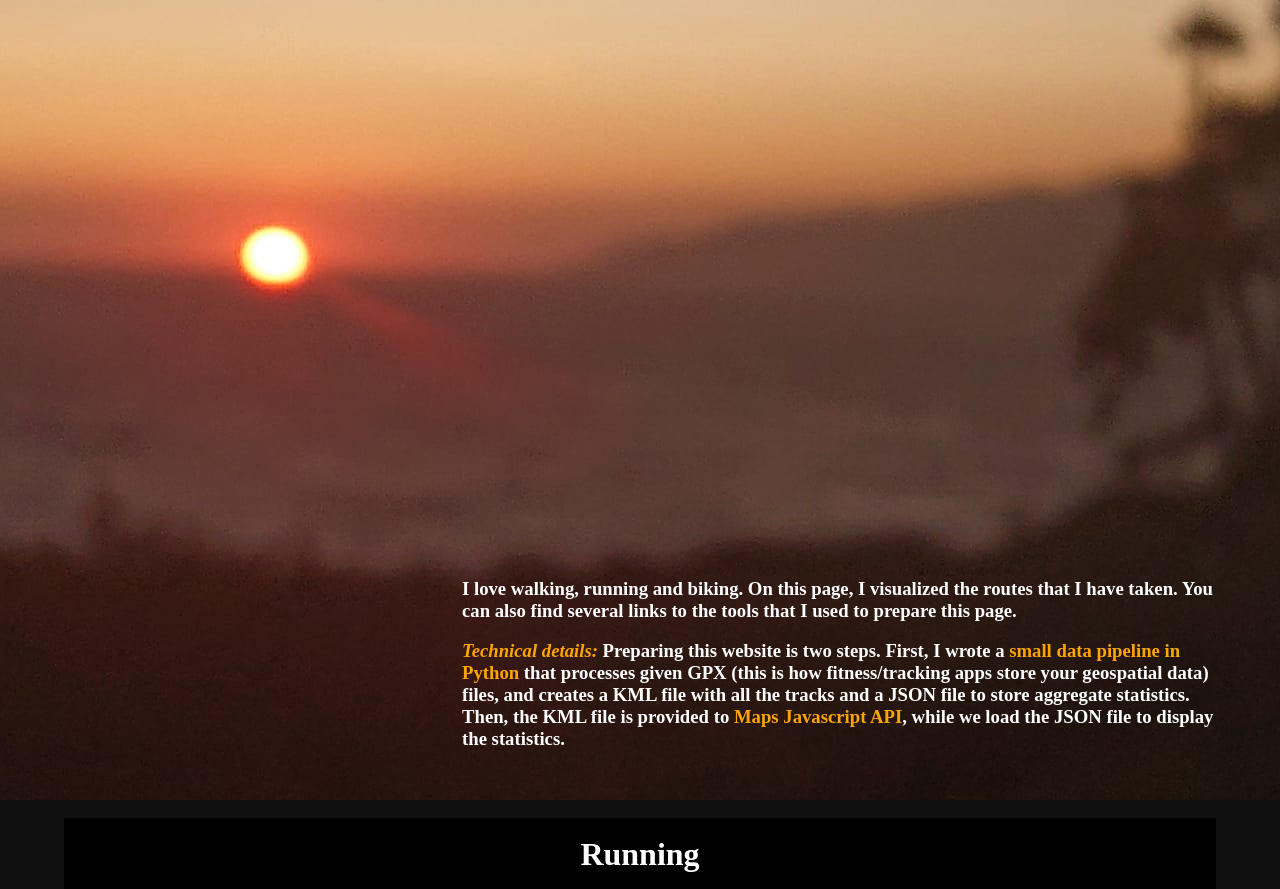
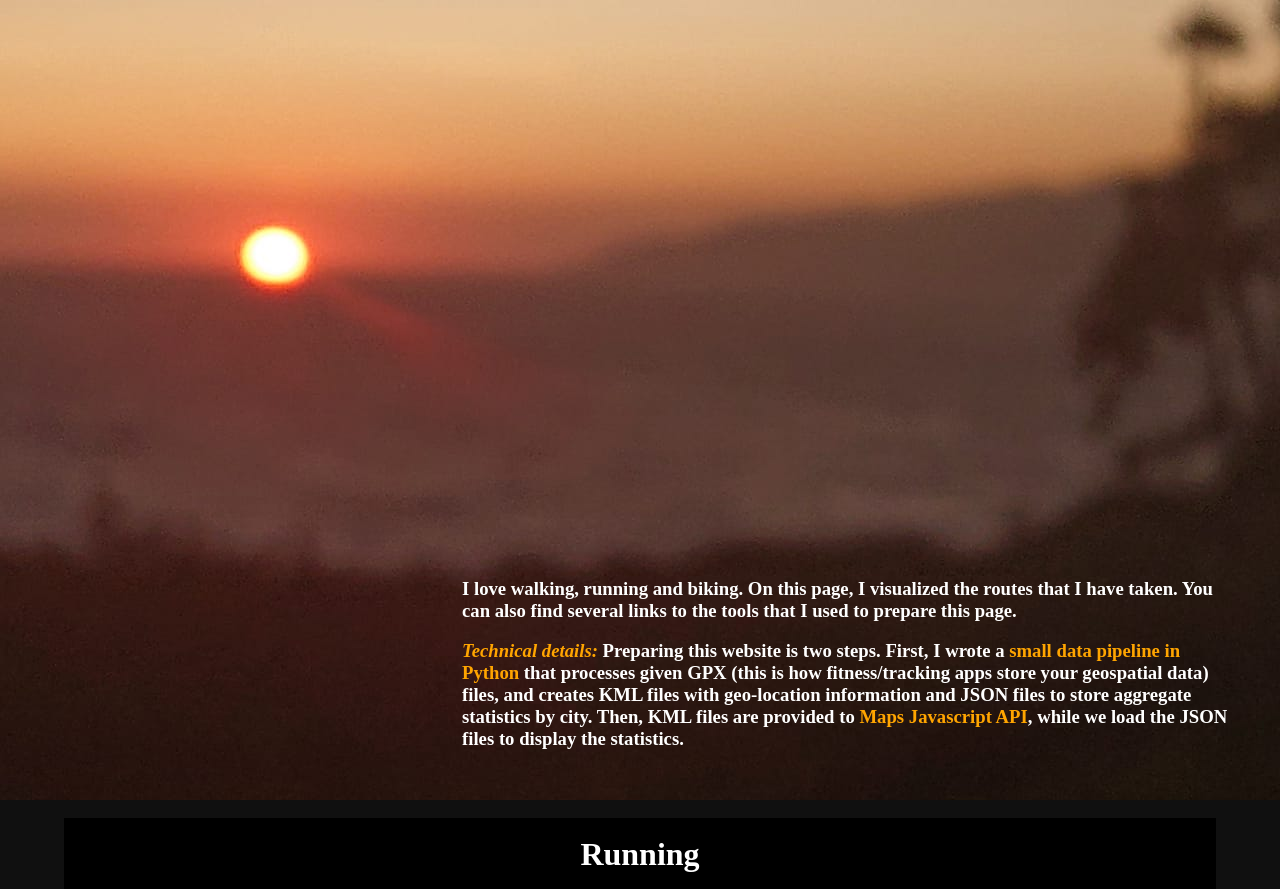
Before and after one commit to Avcu/avcu.github.io, a Jekyll site: the page tracks/sample.html, which Jekyll copies as it is, in a window 1280 px wide. Shown: the top 889 px of the page. Built offline with Jekyll 4.4.1, drawn with Linux system fonts in a browser that asks for light colours; grey boxes are pictures that could not be loaded.

```diff
--- a/tracks/index.js
+++ b/tracks/index.js
@@ -41,7 +41,7 @@ function initMap() {
     disableDefaultUI: true,
   });
   runKmlLayer = new google.maps.KmlLayer({
-    url: running_kml_paths["New York, NY"],
+    url: running_kml_paths["New York, NY"] + "?v=" + Date.now(),
     preserveViewport: true,
     map: runMap,
   });
@@ -52,7 +52,7 @@ function initMap() {
     disableDefaultUI: true,
   });
   bikeKmlLayer = new google.maps.KmlLayer({
-    url: biking_kml_paths["Los Angeles, CA"],
+    url: biking_kml_paths["Los Angeles, CA"] + "?v=" + Date.now(),
     preserveViewport: true,
     map: bikeMap,
   });
@@ -74,7 +74,7 @@ function setupCitySelectors() {
         runKmlLayer.setMap(null); // remove old layer
       }
       runKmlLayer = new google.maps.KmlLayer({
-        url: running_kml_paths[city],
+        url: running_kml_paths[city] + "?v=" + Date.now(),
         preserveViewport: true,
         map: runMap,
       });
@@ -96,7 +96,7 @@ function setupCitySelectors() {
         bikeKmlLayer.setMap(null); // remove old layer
       }
       bikeKmlLayer = new google.maps.KmlLayer({
-        url: biking_kml_paths[city],
+        url: biking_kml_paths[city] + "?v=" + Date.now(),
         preserveViewport: true,
         map: bikeMap,
       });
--- a/tracks/sample.html
+++ b/tracks/sample.html
@@ -15,10 +15,11 @@
       <h3> <i>Technical details:</i> Preparing this website is two steps. First, I wrote a
         <a href="https://github.com/Avcu/GPX-data-pipeline">small data pipeline in Python</a>
         that processes given GPX (this is how fitness/tracking apps store your geospatial data) files, and
-        creates a KML file with all the tracks and a JSON file to store aggregate statistics. Then, the KML file is
-        provided to <a href="https://developers.google.com/maps/documentation/javascript/overview">Maps Javascript
+        creates KML files with geo-location information and JSON files to store aggregate statistics by city.
+        Then, KML files are provided to <a
+          href="https://developers.google.com/maps/documentation/javascript/overview">Maps Javascript
           API</a>,
-        while we load the JSON file to display the statistics.
+        while we load the JSON files to display the statistics.
       </h3>
     </div>
     <br><br>
--- a/tracks/style.css
+++ b/tracks/style.css
@@ -1,8 +1,8 @@
 * {
-	margin:0;
-	padding:0;
-	border:0;
-	color:#FFFFFF;
+  margin: 0;
+  padding: 0;
+  border: 0;
+  color: #FFFFFF;
   font-family: "Montserrat";
 }
 
@@ -15,27 +15,35 @@ body {
   height: 800px;
   position: relative;
 }
+
 .intro_text {
+  font-family: "Montserrat", sans-serif;
   position: absolute;
   width: 60%;
   bottom: 50px;
   right: 50px;
 }
-.intro_text h3{
+
+.intro_text h3 {
   color: #FFFFFF;
 }
-.intro_text a, i{
-	text-decoration:none;
+
+.intro_text a,
+i {
+  text-decoration: none;
   color: #FFA500;
 }
-.intro_text i{
+
+.intro_text i {
   color: #FFA500;
 }
+
 div.content_run {
   margin-left: 5%;
   margin-right: 5%;
   background-color: #000000;
 }
+
 div.content_bike {
   margin-left: 5%;
   margin-right: 5%;
@@ -47,10 +55,12 @@ div.content_bike {
   margin-left: 2%;
   margin-right: 2%;
 }
+
 .flex-child {
   flex: 2;
   margin-right: 5%;
 }
+
 .flex-child:first-child {
   flex: 3;
   margin-right: 5%;
```
Also changed, not shown: 5 other files. Lines whose indentation alone changed are shown as unchanged.
